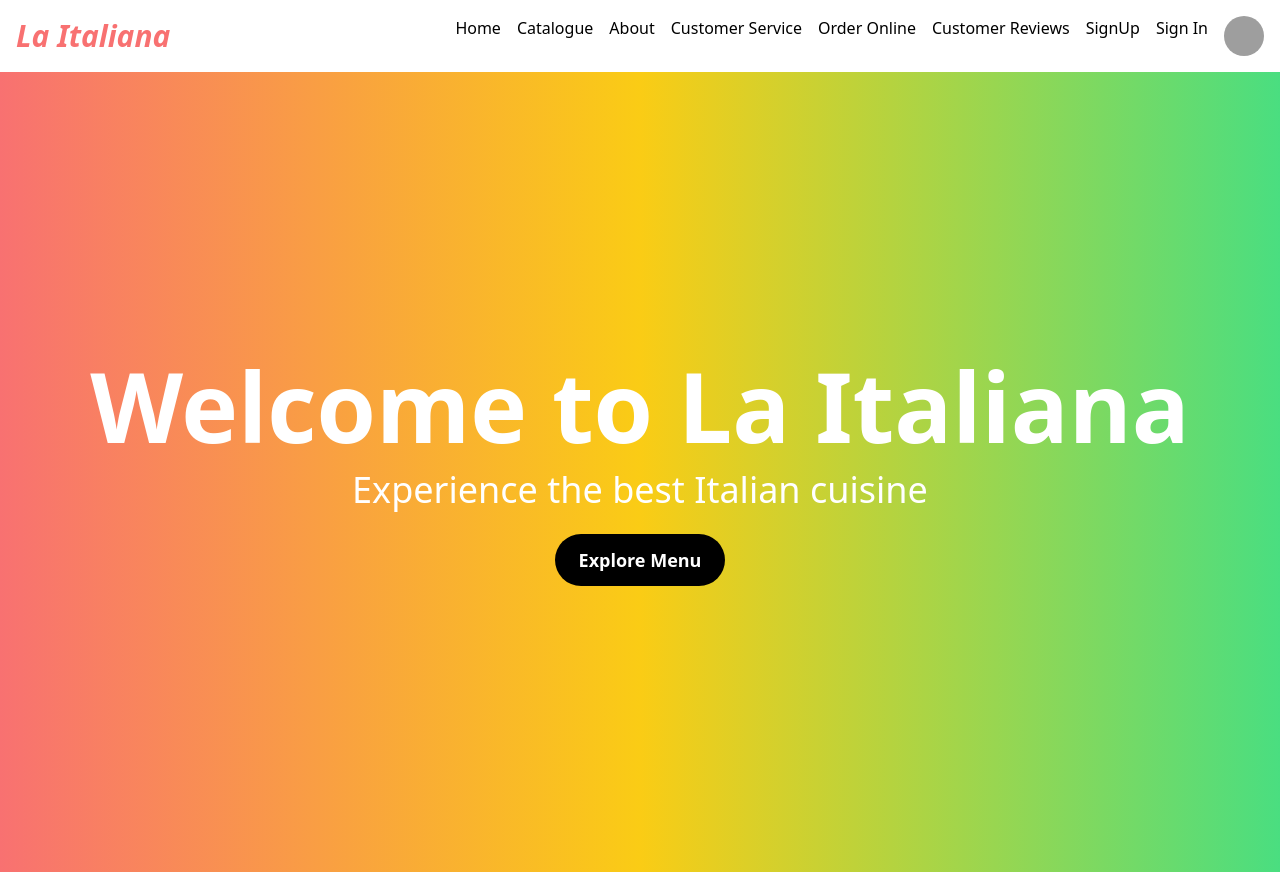
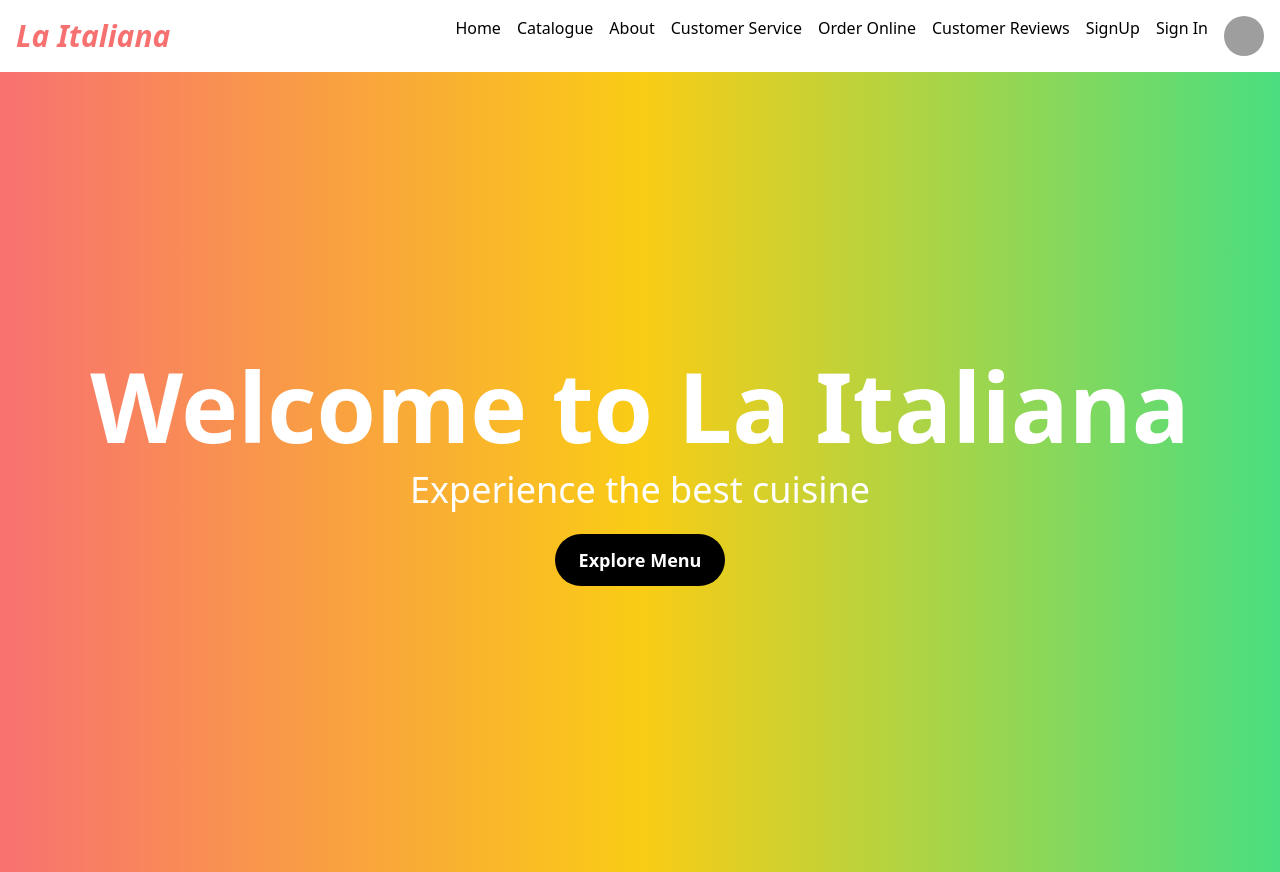
Before and after one commit to samarth-6/La-Italiana, a React (Create React App) app in the folder frontend/: page / in a window 1280 px wide. Built offline with nearby package versions, Linux system fonts and the light colour scheme; grey boxes are pictures that could not be loaded.

Commit message:
updated home page

```diff
--- a/frontend/src/components/Home/home.js
+++ b/frontend/src/components/Home/home.js
@@ -7,7 +7,7 @@ const Home = () => {
     <div className="home-container h-screen flex items-center justify-center bg-gradient-to-r from-red-400 via-yellow-400 to-green-400">
       <div className="text-center text-white">
         <h1 className="text-6xl md:text-8xl font-bold mb-4">Welcome to La Italiana</h1>
-        <p className="text-2xl md:text-4xl mb-6">Experience the best Italian cuisine</p>
+        <p className="text-2xl md:text-4xl mb-6">Experience the best cuisine</p>
         <button className="bg-black hover:bg-gray-800 text-white font-bold py-3 px-6 rounded-full text-lg" onClick={()=>{navigate('/menu')}}>
           Explore Menu
         </button>
```
Also changed, not shown: 7 other files (tests, documents, lock files or other folders).
